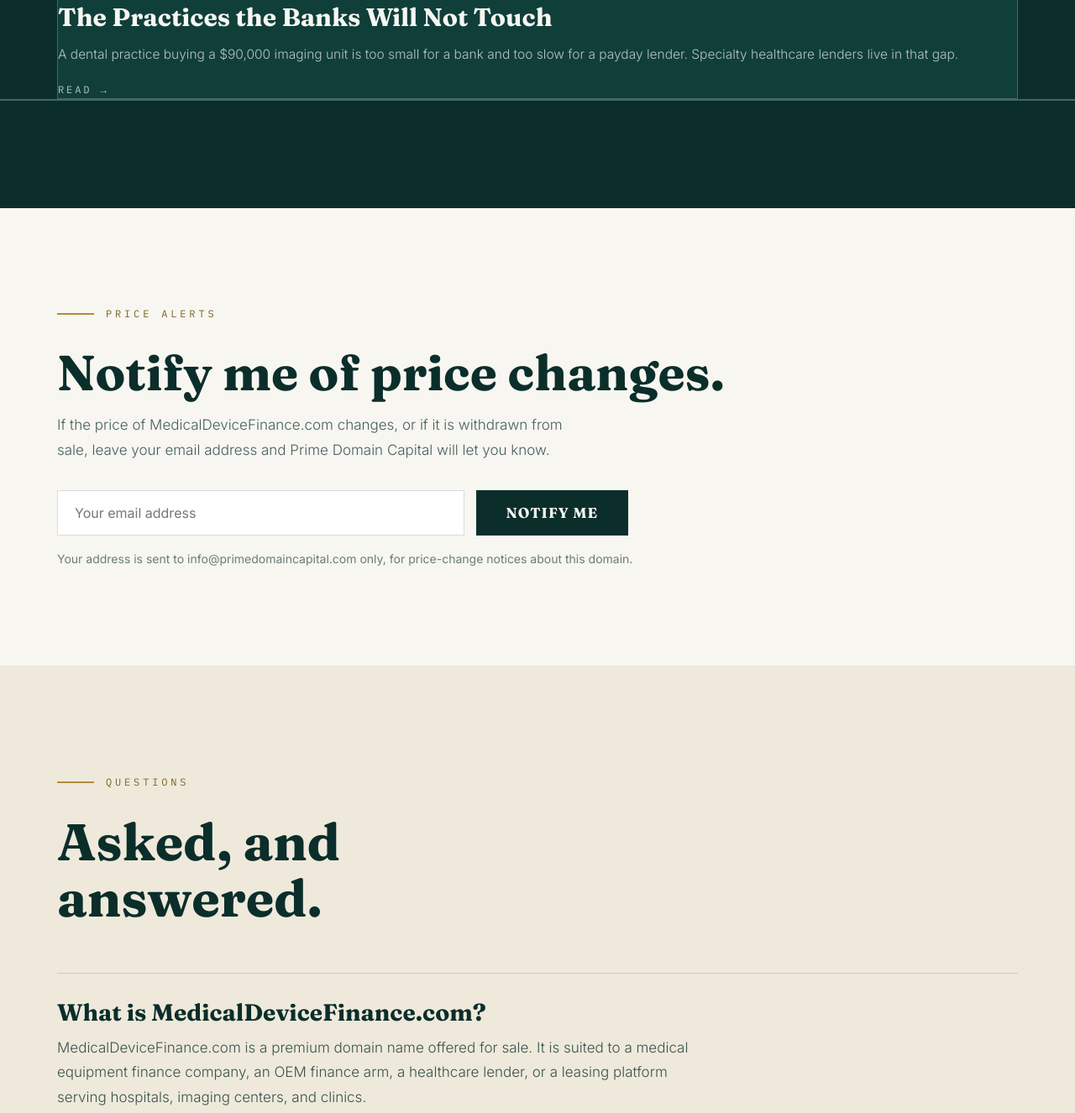
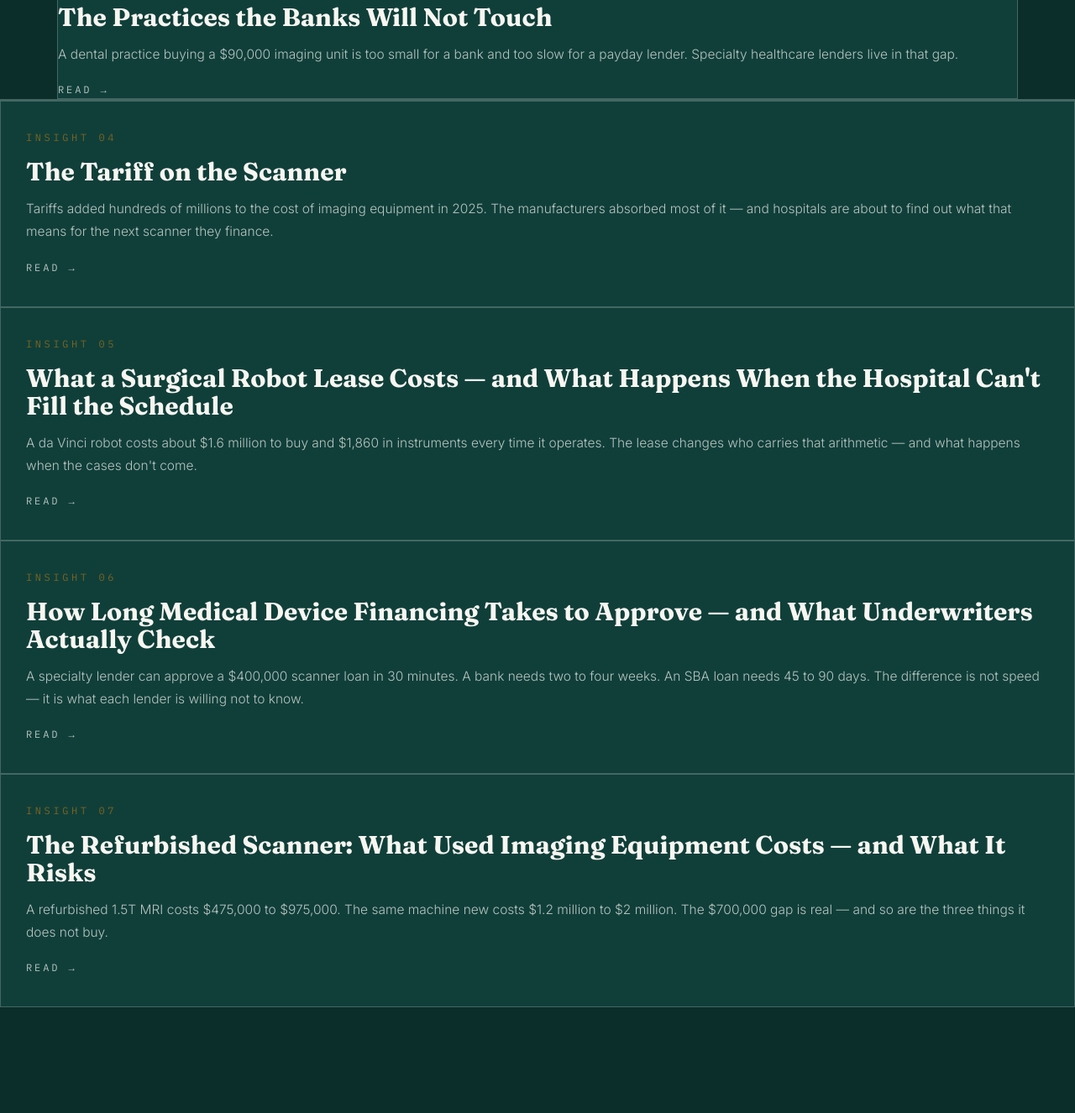
Before and after one commit to primedomaincapital/medicaldevicefinance, a plain HTML site: page index.html in a window 1280 px wide. Shown: the part 6120-7446 px from the top of the page at 84% size. Drawn offline with Linux system fonts and the light colour scheme.

Commit message:
Add Insights cards 04-07 to homepage

```diff
--- a/index.html
+++ b/index.html
@@ -432,6 +432,38 @@
           <p class="read">Read &rarr;</p>
         </div>
       </a>
+      <a class="card" href="insights/article4.html">
+        <div class="tx">
+          <div class="zone">Insight 04</div>
+          <h3>The Tariff on the Scanner</h3>
+          <p>Tariffs added hundreds of millions to the cost of imaging equipment in 2025. The manufacturers absorbed most of it — and hospitals are about to find out what that means for the next scanner they finance.</p>
+          <p class="read">Read &rarr;</p>
+        </div>
+      </a>
+      <a class="card" href="insights/article5.html">
+        <div class="tx">
+          <div class="zone">Insight 05</div>
+          <h3>What a Surgical Robot Lease Costs — and What Happens When the Hospital Can't Fill the Schedule</h3>
+          <p>A da Vinci robot costs about $1.6 million to buy and $1,860 in instruments every time it operates. The lease changes who carries that arithmetic — and what happens when the cases don't come.</p>
+          <p class="read">Read &rarr;</p>
+        </div>
+      </a>
+      <a class="card" href="insights/article6.html">
+        <div class="tx">
+          <div class="zone">Insight 06</div>
+          <h3>How Long Medical Device Financing Takes to Approve — and What Underwriters Actually Check</h3>
+          <p>A specialty lender can approve a $400,000 scanner loan in 30 minutes. A bank needs two to four weeks. An SBA loan needs 45 to 90 days. The difference is not speed — it is what each lender is willing not to know.</p>
+          <p class="read">Read &rarr;</p>
+        </div>
+      </a>
+      <a class="card" href="insights/article7.html">
+        <div class="tx">
+          <div class="zone">Insight 07</div>
+          <h3>The Refurbished Scanner: What Used Imaging Equipment Costs — and What It Risks</h3>
+          <p>A refurbished 1.5T MRI costs $475,000 to $975,000. The same machine new costs $1.2 million to $2 million. The $700,000 gap is real — and so are the three things it does not buy.</p>
+          <p class="read">Read &rarr;</p>
+        </div>
+      </a>
     </div>
   </div>
 </section>
```
